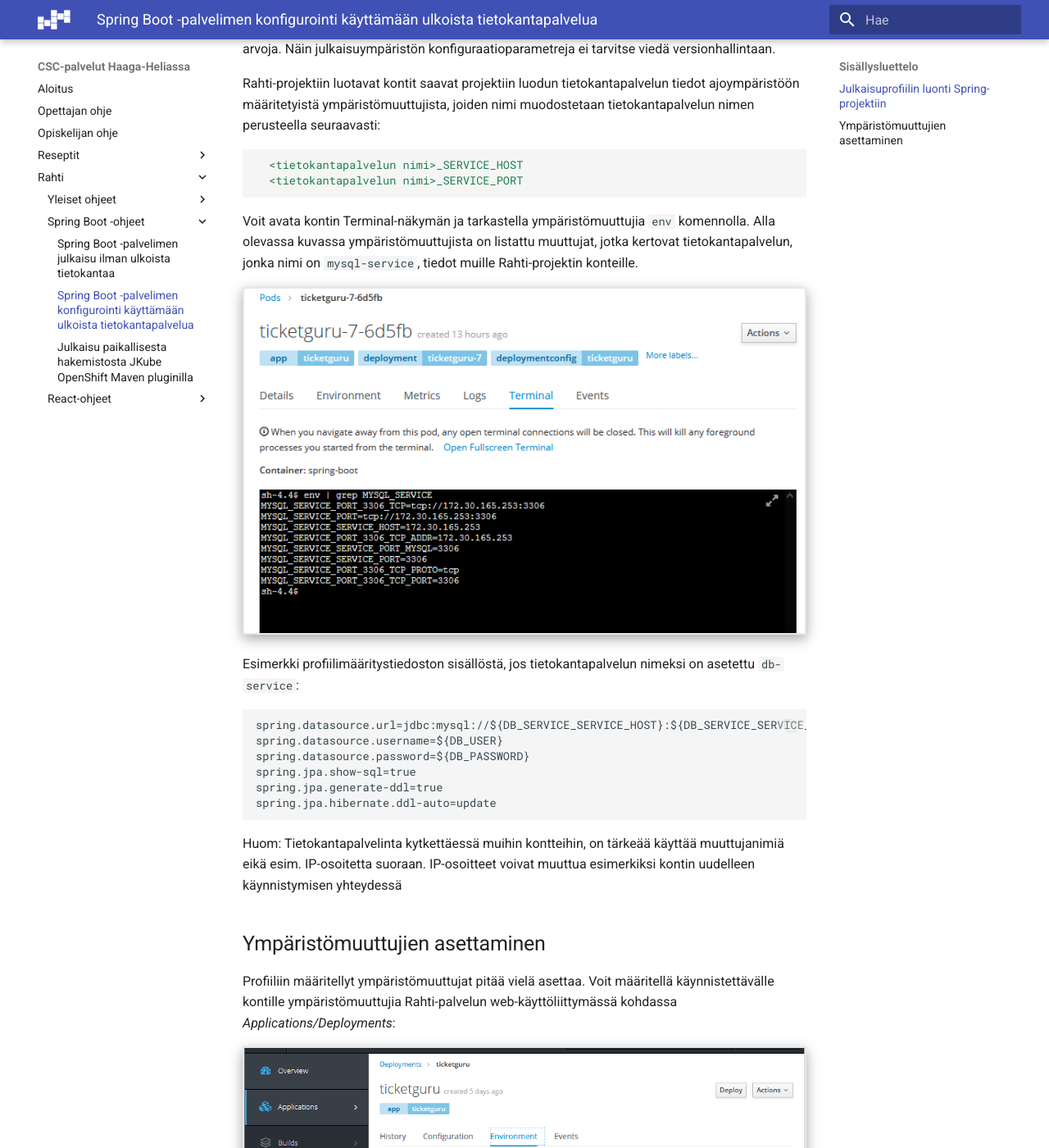
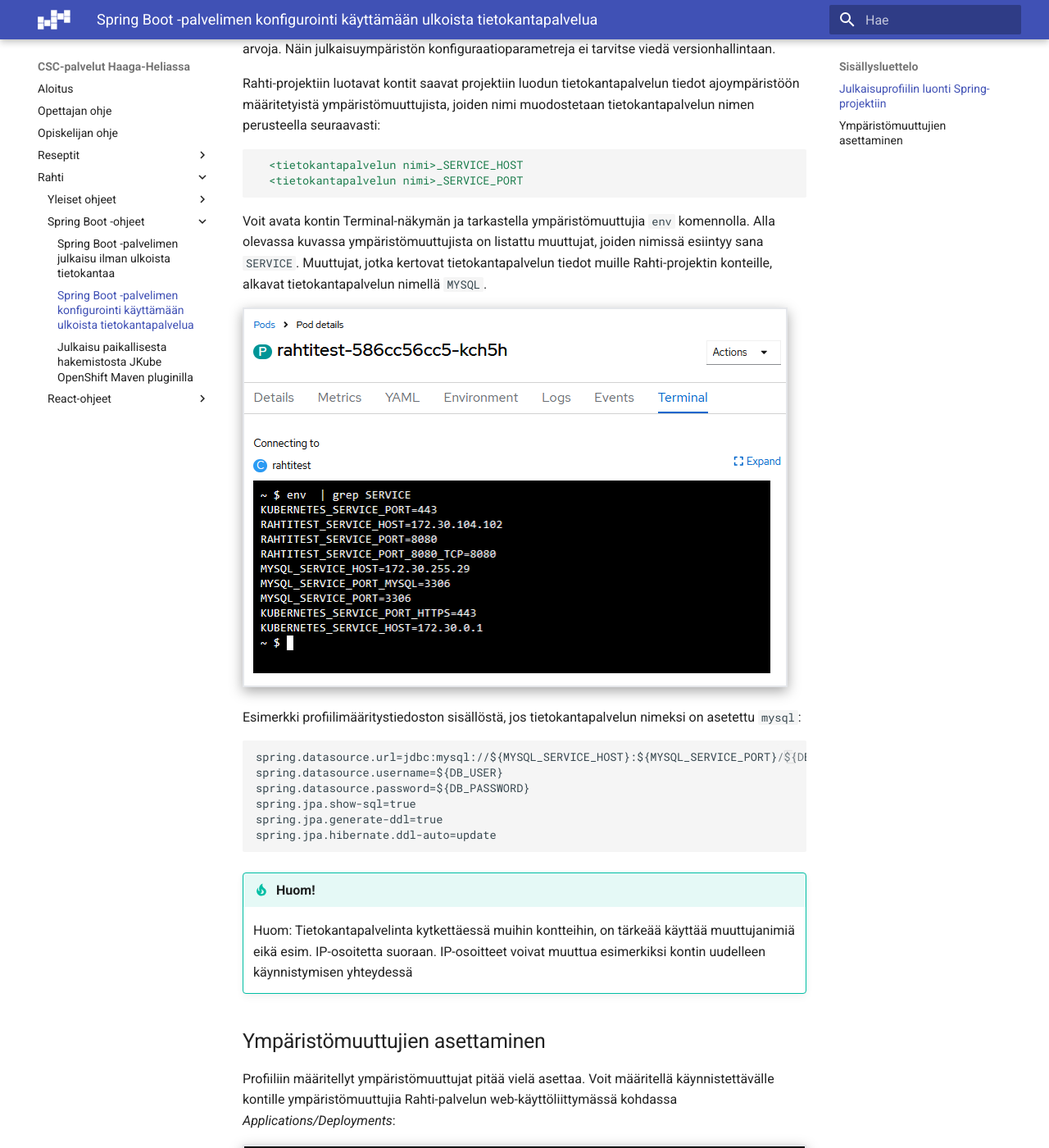
Before and after one commit to haagahelia/hh-csc-docs, an MkDocs documentation site: the page built from docs/rahti/spring_tietokannan_konfigurointi.md, in a window 1280 px wide and 1400 px high, scrolled down 620 px. Shown: the whole window at 82% size. Built offline with MkDocs 1.6.1 and Material for MkDocs 9.7.7, drawn with Linux system fonts in a browser that asks for light colours.

Commit message:
Tietokannan luonti- ja konfigurointiohjeita täsmennetty ja päivitetty Rahti2:een

````diff
--- a/docs/rahti/spring_tietokannan_konfigurointi.md
+++ b/docs/rahti/spring_tietokannan_konfigurointi.md
@@ -18,13 +18,13 @@
   <tietokantapalvelun nimi>_SERVICE_PORT
 ```
 
-Voit avata kontin Terminal-näkymän ja tarkastella ympäristömuuttujia `env` komennolla. Alla olevassa kuvassa ympäristömuuttujista on listattu muuttujat, jotka kertovat tietokantapalvelun, jonka nimi on `mysql-service`, tiedot muille Rahti-projektin konteille.
+Voit avata kontin Terminal-näkymän ja tarkastella ympäristömuuttujia `env` komennolla. Alla olevassa kuvassa ympäristömuuttujista on listattu muuttujat, joiden nimissä esiintyy sana `SERVICE`. Muuttujat, jotka kertovat tietokantapalvelun tiedot muille Rahti-projektin konteille, alkavat tietokantapalvelun nimellä `MYSQL`.
 
 ![](img/rahti_pod_env_example.png)
 
-Esimerkki profiilimääritystiedoston sisällöstä, jos tietokantapalvelun nimeksi on asetettu `db-service`:
+Esimerkki profiilimääritystiedoston sisällöstä, jos tietokantapalvelun nimeksi on asetettu `mysql`:
 ```
-spring.datasource.url=jdbc:mysql://${DB_SERVICE_SERVICE_HOST}:${DB_SERVICE_SERVICE_PORT}/${DB_NAME}
+spring.datasource.url=jdbc:mysql://${MYSQL_SERVICE_HOST}:${MYSQL_SERVICE_PORT}/${DB_NAME}
 spring.datasource.username=${DB_USER}
 spring.datasource.password=${DB_PASSWORD}
 spring.jpa.show-sql=true
@@ -32,7 +32,9 @@
 spring.jpa.hibernate.ddl-auto=update
 ```
 
-Huom: Tietokantapalvelinta kytkettäessä muihin kontteihin, on tärkeää käyttää muuttujanimiä eikä esim. IP-osoitetta suoraan. IP-osoitteet voivat muuttua esimerkiksi kontin uudelleen käynnistymisen yhteydessä
+!!! tip "Huom!"
+
+    Huom: Tietokantapalvelinta kytkettäessä muihin kontteihin, on tärkeää käyttää muuttujanimiä eikä esim. IP-osoitetta suoraan. IP-osoitteet voivat muuttua esimerkiksi kontin uudelleen käynnistymisen yhteydessä
 
 ## Ympäristömuuttujien asettaminen
 
````
Also changed, not shown: docs/rahti/tietokantapalvelun_luominen.md (+10 -0 lines), docs/rahti/img/rahti_deployment_config_env_variables.png, docs/rahti/img/rahti_pod_env_example.png.
